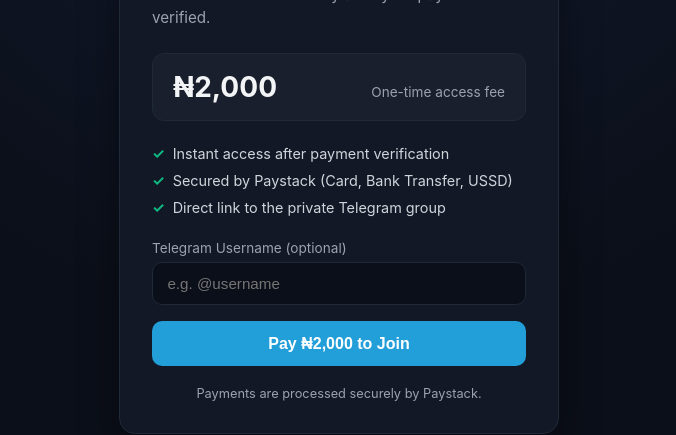
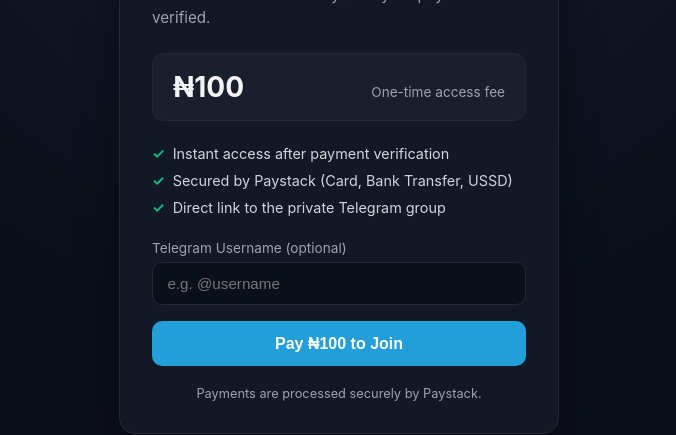
Before and after one commit to victoriv2/m-kuad, a Next.js app: page / in a window 1280 px wide. Shown: the part 279-714 px from the top of the page, without its empty margins (301-977 px from the left). Built offline with nearby package versions, Linux system fonts and the light colour scheme.

Commit message:
Update price to ₦100 (10000 kobo)

```diff
--- a/src/app/api/paystack/initialize/route.ts
+++ b/src/app/api/paystack/initialize/route.ts
@@ -1,6 +1,6 @@
 import { NextRequest, NextResponse } from "next/server";
 
-const AMOUNT_KOBO = 200000; // ₦2,000.00 in kobo
+const AMOUNT_KOBO = 10000; // ₦100.00 in kobo
 const FALLBACK_EMAIL = "leaks.and.kicks@gmail.com";
 
 function resolveAppUrl(req: NextRequest): string {
--- a/src/app/api/paystack/verify/route.ts
+++ b/src/app/api/paystack/verify/route.ts
@@ -1,6 +1,6 @@
 import { NextRequest, NextResponse } from "next/server";
 
-const REQUIRED_AMOUNT_KOBO = 200000; // ₦2,000.00
+const REQUIRED_AMOUNT_KOBO = 10000; // ₦100.00
 
 export async function GET(req: NextRequest) {
   const reference = req.nextUrl.searchParams.get("reference")?.trim();
--- a/src/app/layout.tsx
+++ b/src/app/layout.tsx
@@ -2,9 +2,9 @@ import type { Metadata } from "next";
 import "./globals.css";
 
 export const metadata: Metadata = {
-  title: "Join Our Private Telegram Group — ₦2,000",
+  title: "Join Our Private Telegram Group — ₦100",
   description:
-    "Pay ₦2,000 securely via Paystack to get instant access to our private Telegram group.",
+    "Pay ₦100 securely via Paystack to get instant access to our private Telegram group.",
 };
 
 export default function RootLayout({
--- a/src/app/page.tsx
+++ b/src/app/page.tsx
@@ -45,7 +45,7 @@ export default function HomePage() {
         </p>
 
         <div className="price-box">
-          <span className="price">₦2,000</span>
+          <span className="price">₦100</span>
           <span className="price-note">One-time access fee</span>
         </div>
 
@@ -72,7 +72,7 @@ export default function HomePage() {
           {error && <div className="error">{error}</div>}
 
           <button className="btn" type="submit" disabled={loading}>
-            {loading ? "Redirecting to Paystack..." : "Pay ₦2,000 to Join"}
+            {loading ? "Redirecting to Paystack..." : "Pay ₦100 to Join"}
           </button>
         </form>
 
--- a/src/app/verify/page.tsx
+++ b/src/app/verify/page.tsx
@@ -73,7 +73,7 @@ function VerifyContent() {
         {status === "loading" && (
           <>
             <span className="badge">Verifying Payment</span>
-            <h1>Confirming your ₦2,000 payment...</h1>
+            <h1>Confirming your ₦100 payment...</h1>
             <p className="subtitle">
               Please wait a moment while we verify your transaction and unlock
               your Telegram group link.
```
